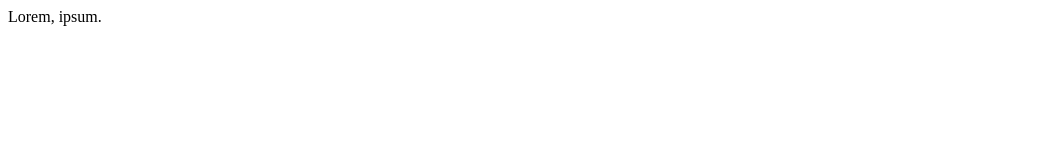
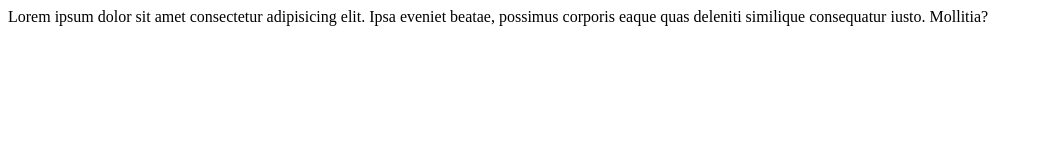
Before and after one commit to yakupozmm/ders-3, a plain HTML site: page index.html in a window 1280 px wide. Shown: the whole page, without its empty margins (0-1043 px from the left). Drawn offline with Linux system fonts and the light colour scheme.

Commit message:
lorem 20 eklendi

```diff
--- a/index.html
+++ b/index.html
@@ -7,7 +7,7 @@
     <title>css</title>
 </head>
 <body>
-    <div>Lorem, ipsum.</div>
+    <div>Lorem ipsum dolor sit amet consectetur adipisicing elit. Ipsa eveniet beatae, possimus corporis eaque quas deleniti similique consequatur iusto. Mollitia?</div>
 
 </body>
 </html>
```
